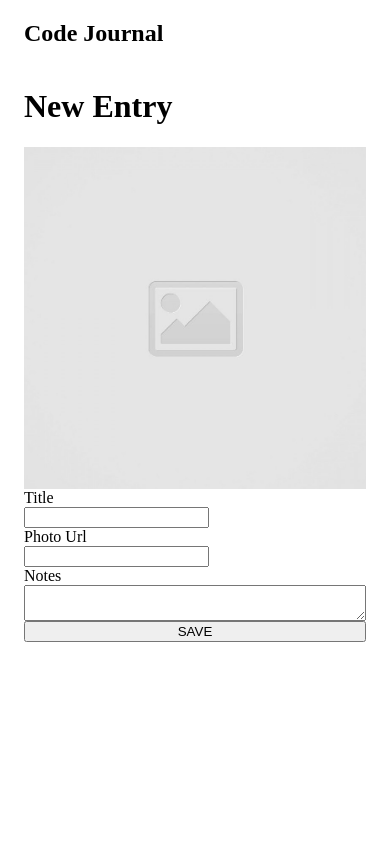
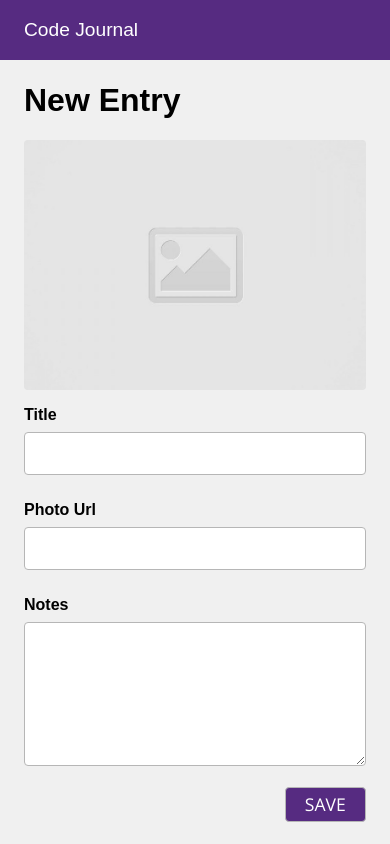
Before and after one commit to moniquechang/code-journal, a website: page index.html in a window 390 px wide. Drawn offline with nearby package versions, Linux system fonts and the light colour scheme; a web font is replaced by a local one.

Commit message:
#1 finished form layout for mobile and desktop w/ css styling

```diff
--- a/css/layout.css
+++ b/css/layout.css
@@ -18,6 +18,10 @@
   width: 100%;
 }
 
+label {
+  display: block;
+}
+
 @media screen and (min-width: 768px) {
   .container {
     max-width: 900px;
@@ -32,7 +36,3 @@
     width: 50%;
   }
 }
-
-label {
-  display: block;
-}
--- a/css/styles.css
+++ b/css/styles.css
@@ -0,0 +1,91 @@
+header {
+  background-color: #562b81;
+}
+
+p {
+  color: white;
+  font-family: "Proza Libre", sans-serif;
+  font-weight: 400;
+  font-size: 1.2rem;
+}
+
+body {
+  background-color: #f0f0f0;
+}
+
+h1,
+label {
+  font-family: "Proza Libre", sans-serif;
+  font-weight: 600;
+}
+
+.display-image {
+  max-height: 250px;
+  margin-bottom: 1rem;
+}
+
+img {
+  border-radius: 4px;
+  width: 100%;
+  max-height: 100%;
+  object-fit: cover;
+}
+
+input,
+textarea {
+  font-family: "Open Sans", sans-serif;
+  font-size: 1rem;
+  border: 1px solid #b6b6b6;
+  border-radius: 4px;
+  margin-top: 0.5rem;
+  padding: 0.6rem;
+}
+
+input {
+  margin-bottom: 1.6rem;
+}
+
+textarea {
+  margin-bottom: 1.3rem;
+  height: 9rem;
+}
+
+.display-button {
+  display: flex;
+  justify-content: end;
+}
+
+.button {
+  color: white;
+  background-color: #562b81;
+  font-size: 1.1rem;
+  padding: 0.3rem 1.2rem;
+  margin: 0;
+}
+
+@media screen and (min-width: 768px) {
+  div.column-full {
+    padding: 0;
+  }
+
+  label.column-full {
+    padding: 0;
+  }
+
+  h1.column-full {
+    padding: 0;
+  }
+
+  input {
+    line-height: 2rem;
+  }
+
+  .display-image {
+    padding: 0;
+    max-height: 300px;
+  }
+
+  .display-button {
+    padding: 0;
+  }
+}
--- a/index.html
+++ b/index.html
@@ -14,12 +14,16 @@
   <link rel="stylesheet" href="css/reset.css">
   <link rel="stylesheet" href="css/layout.css">
   <link rel="stylesheet" href="css/styles.css">
+  <link href="https://fonts.googleapis.com/css2?family=Open+Sans&family=Proza+Libre:wght@400;600&display=swap"
+  rel="stylesheet">
 </head>
 <body>
-  <header class="container">
-    <div class="row">
-      <div class="column-full column-half">
-        <h2>Code Journal</h2>
+  <header>
+    <div class="container">
+      <div class="row">
+        <div class="column-full">
+          <p>Code Journal</p>
+        </div>
       </div>
     </div>
   </header>
@@ -27,16 +31,20 @@
     <div data-view="entry-form" class="container">
       <form class="row">
         <h1 class="column-full">New Entry</h1>
-        <img class="column-full column-half" src="images/placeholder-image-square.jpg" alt="placeholder for journal entry image">
-        <div class="column-full column-half">
-          <label for="title">Title</label>
-          <input type="text" id="title" name="title">
-          <label for="url">Photo Url</label>
-          <input type="url" id="url" name="photo-url">
+        <div class="column-full column-half display-image">
+          <img src="images/placeholder-image-square.jpg" alt="placeholder for journal entry image">
+        </div>
+        <div class="column-half">
+          <label for="title" class="column-full">Title</label>
+          <input type="text" id="title" name="title" class="column-full">
+          <label for="url" class="column-full">Photo Url</label>
+          <input type="url" id="url" name="photo-url" class="column-full">
         </div>
         <label for="notes" class="column-full">Notes</label>
         <textarea id="notes" name="notes" class="column-full"></textarea>
-        <input type="submit" value="SAVE" class="column-full">
+        <div class="column-full display-button">
+          <input type="submit" value="SAVE" class="button">
+        </div>
       </form>
     </div>
   </main>
```
